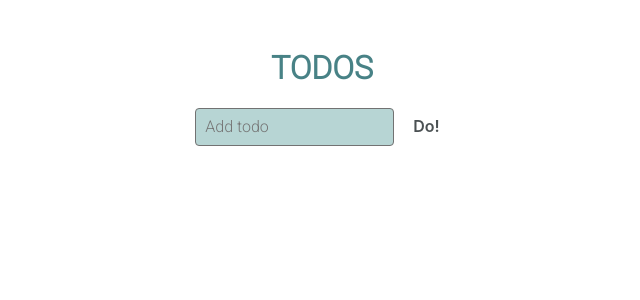
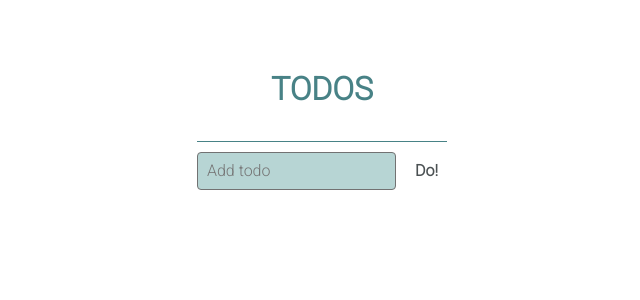
Before and after one commit to PrzemekL7/todo_app, a React (Create React App) app: page / in a window 1280 px wide. Shown: the top 300 px of the page, without its empty margins (318-958 px from the left). Built offline with nearby package versions, Linux system fonts and the light colour scheme.

Commit message:
firebase deploy

```diff
--- a/package.json
+++ b/package.json
@@ -6,6 +6,7 @@
     "@testing-library/jest-dom": "^5.16.5",
     "@testing-library/react": "^13.4.0",
     "@testing-library/user-event": "^13.5.0",
+    "firebase": "^9.14.0",
     "react": "^18.2.0",
     "react-dom": "^18.2.0",
     "react-scripts": "5.0.1",
--- a/src/App.js
+++ b/src/App.js
@@ -6,7 +6,7 @@ function App() {
     return (
         <main className="App">
             <h1
-                className=" header"
+                className="header"
             >
                 TODOS
             </h1>
--- a/src/components/TodoListTask.jsx
+++ b/src/components/TodoListTask.jsx
@@ -48,7 +48,7 @@ function TodoListTask({todoTask: {task, id, edit, completed}, setValues, todoLis
                 (
                     <div className="list-item">
                         <h3
-                            className={!completed ? "list-item__h2" : "list-item__h2--completed"}
+                            className={!completed ? "list-item__h3" : "list-item__h3--completed"}
                         >
                             {task}
                         </h3>
@@ -73,7 +73,7 @@ function TodoListTask({todoTask: {task, id, edit, completed}, setValues, todoLis
                     <div className="list-item">
                         <input
                             type="text"
-                            className="input-container__input list-item__input input"
+                            className="input-container__input list-item__input input-container"
                             value={todoValue}
                             onChange={handleOnChange}
                             onKeyUp={e => e.key === 'Enter' && handleEditedTodo(e)}
--- a/src/styles/components.scss
+++ b/src/styles/components.scss
@@ -12,7 +12,6 @@
   display: flex;
   justify-content: center;
   padding-top: rem(50px);
-  margin: 0;
 }
 
 .sticky {
@@ -32,6 +31,8 @@
     top: 0;
     z-index: 100;
     background: white;
+    margin: 0;
+    border-top: 0.0625rem solid rgb(72, 130, 134);
   }
 
   &__input {
@@ -54,6 +55,7 @@
     color: 	rgba(55, 62, 64, 0.9);
     cursor: pointer;
     font-weight: 600;
+    font-family: "Roboto", sans-serif;
 
 
     &:hover {
@@ -86,7 +88,7 @@
   max-width: 100%;
   flex-wrap: wrap;
 
-  &__h2 {
+  &__h3 {
     word-wrap: break-word;
     max-width: 100%;
 
```
Also changed, not shown: firebase.json (added), 2 other files (tests, documents, lock files or other folders).
